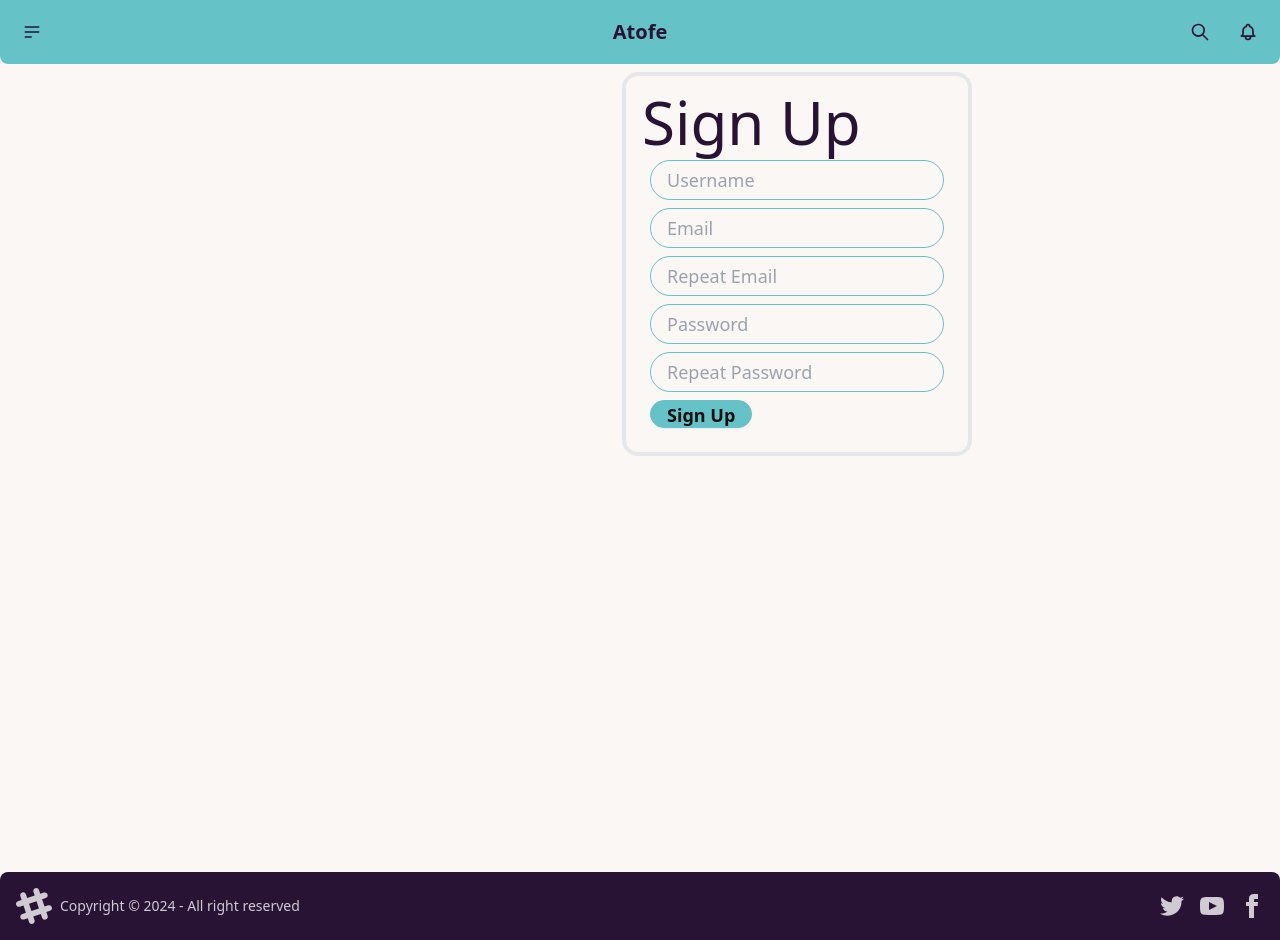
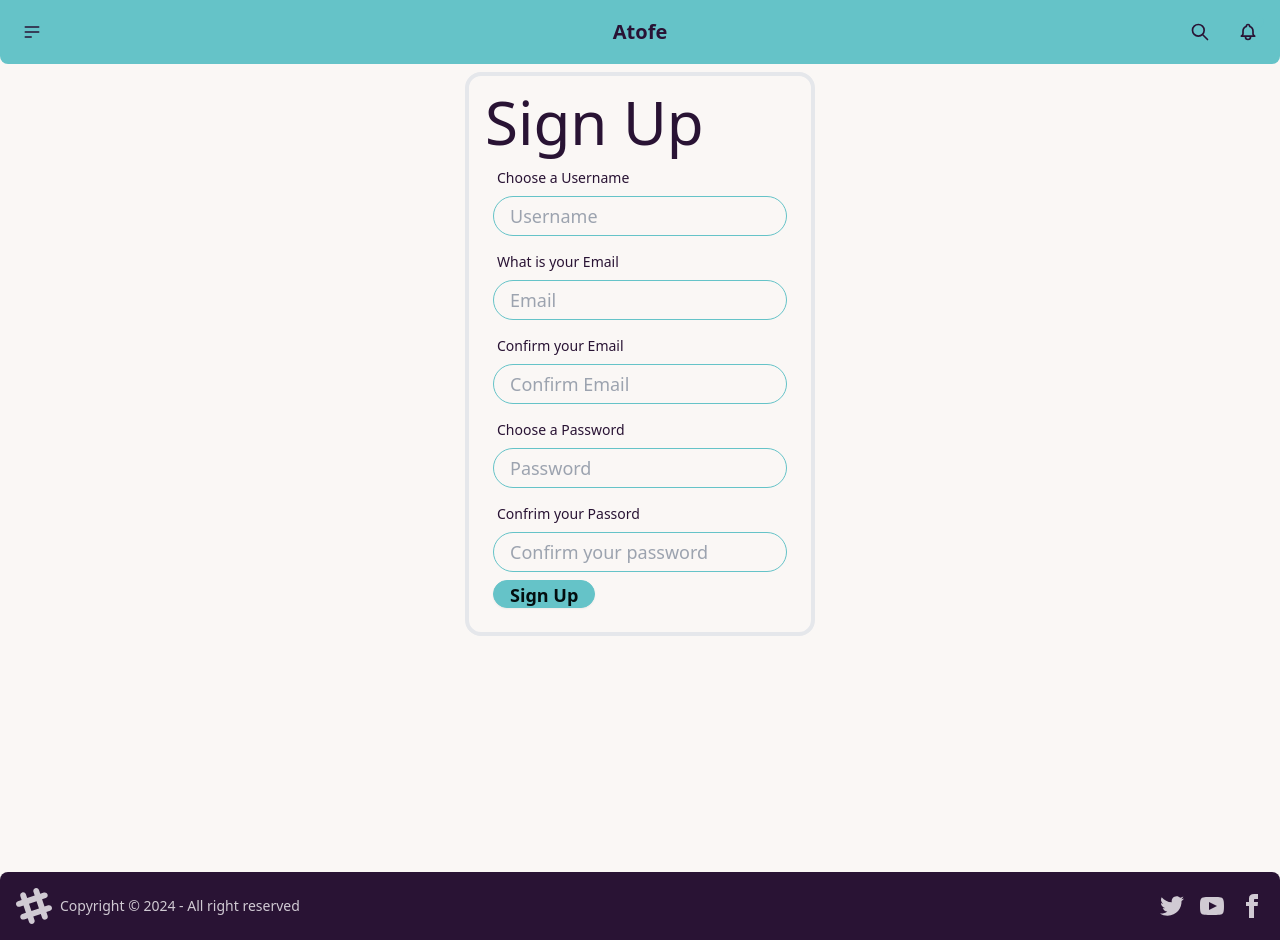
Before and after one commit to DriesVerb/ATOFE_REPO, a React (Vite) app in the folder web/: page /singup in a window 1280 px wide. Built offline with nearby package versions, Linux system fonts and the light colour scheme; no server answers.

Commit message:
adding new way to validate forms and errors

```diff
--- a/web/src/elements/forms/input/input.tsx
+++ b/web/src/elements/forms/input/input.tsx
@@ -1,25 +1,50 @@
-import clsx from "clsx"
-import React from "react"
+import clsx from 'clsx'
+import React from 'react'
 
 interface InputProps {
   placeholdertext: string
+  label: string
+  error?: string
   type?: string
   variant?: string
-  tail?: string
+  classname?: string
 }
 
-export const Text = React.forwardRef<HTMLInputElement, InputProps>((props, ref) => {
-  const { placeholdertext, tail, variant = 'primary', type = 'text' } = props
+export const Text = React.forwardRef<HTMLInputElement, InputProps>(
+  (props, ref) => {
+    const {
+      label,
+      placeholdertext,
+      classname,
+      error,
+      variant = 'primary',
+      type = 'text',
+    } = props
 
-  const classInput = clsx(`text-xs min-h-7 max-h-7 md:text-lg md:min-h-10 input input-bordered input-${variant} w-full ${tail}`)
+    const classInput = clsx(`text-xs min-h-7
+      max-h-7 md:text-lg md:min-h-10
+      input input-bordered input-${variant} w-full ${classname} ${error && 'input-error'}`)
 
     return (
+      <div>
+        <div className="label">
+          <span className="label-text">{label}</span>
+        </div>
         <input
+          aria-label={label}
           ref={ref}
           type={type}
           placeholder={placeholdertext}
           className={classInput}
+          aria-errormessage={error}
           {...props}
         />
+        {error && (
+          <div className="label">
+            <span className="label-text-alt">{error}</span>
+          </div>
+        )}
+      </div>
     )
-})
+  }
+)
--- /dev/null
+++ b/web/src/types/auth.ts
@@ -0,0 +1,28 @@
+import { z } from 'zod'
+
+export const signUpSchema = z
+  .object({
+    username: z.string().min(2),
+    email: z.string().email().toLowerCase(),
+    confirmEmail: z.string(),
+    password: z.string().min(8),
+    confirmPassword: z.string(),
+  })
+  .superRefine(({ confirmPassword, password, email, confirmEmail }, ctx) => {
+    if (confirmEmail !== email) {
+      ctx.addIssue({
+        code: 'custom',
+        path: ['confirmEmail'],
+        message: 'The email did not match',
+      })
+    }
+    if (confirmPassword !== password) {
+      ctx.addIssue({
+        code: 'custom',
+        path: ['confirmPassword'],
+        message: 'The passwords did not match',
+      })
+    }
+  })
+
+export type SignUp = z.infer<typeof signUpSchema>
--- a/web/src/views/auth/authSignUp.tsx
+++ b/web/src/views/auth/authSignUp.tsx
@@ -1,51 +1,65 @@
 import { Btn, Form, Txt } from '#/elements'
 import { AuthContainter } from './components/authContainer'
-import { z } from 'zod'
 import { useForm } from 'react-hook-form'
 import { zodResolver } from '@hookform/resolvers/zod'
+import { SignUp, signUpSchema } from '#/types/auth'
 
-const signUpSchema = z
-  .object({
-    username: z.string(),
-    email: z.string().email(),
-    confirmEmail: z.string().email(),
-    password: z.string(),
-    confirmPassword: z.string(),
-  })
-  .superRefine(({ confirmPassword, password, email, confirmEmail }, ctx) => {
-    if (confirmEmail !== email) {
-      ctx.addIssue({
-        code: 'custom',
-        message: 'The email did not match',
-      })
-    }
-    if (confirmPassword !== password) {
-      ctx.addIssue({
-        code: 'custom',
-        message: 'The passwords did not match',
-      })
-    }
-  })
 
 export const SignUpView = () => {
-  const { register, handleSubmit, formState: {errors} } = useForm({
+  const {
+    register,
+    handleSubmit,
+    formState: { errors },
+  } = useForm<SignUp>({
     resolver: zodResolver(signUpSchema),
   })
 
-  console.log(errors)
+  const onSubmit = (data: SignUp) => {
+    console.log(data)
+  }
 
   return (
     <AuthContainter>
       <Txt.H3 text="Sign Up" />
       <form
         className="flex flex-col gap-2 p-2"
-        onSubmit={handleSubmit((e) => console.log(e))}
+        onSubmit={handleSubmit(onSubmit)}
       >
-        <Form.Text placeholdertext="Username"  {...register("username")}/>
-        <Form.Text placeholdertext="Email" type="email" />
-        <Form.Text placeholdertext="Repeat Email" type="email" />
-        <Form.Text placeholdertext="Password" type="password" />
-        <Form.Text placeholdertext="Repeat Password" type="password" />
+        <Form.Text
+          placeholdertext="Username"
+          label="Choose a Username"
+          {...register('username')}
+          error={errors.username && (errors.username.message as string)}
+        />
+        <Form.Text
+          label="What is your Email"
+          error={errors.email && (errors.email.message as string)}
+          placeholdertext="Email"
+          type="email"
+          {...register('email')}
+        />
+        <Form.Text
+          label="Confirm your Email"
+          error={errors.confirmEmail && (errors.confirmEmail.message as string)}
+          placeholdertext="Confirm Email"
+          {...register('confirmEmail')}
+        />
+        <Form.Text
+          label="Choose a Password"
+          error={errors.password && (errors.password.message as string)}
+          placeholdertext="Password"
+          type="password"
+          {...register('password')}
+        />
+        <Form.Text
+          label="Confrim your Passord"
+          error={
+            errors.confirmPassword && (errors.confirmPassword.message as string)
+          }
+          placeholdertext="Confirm your password"
+          type="password"
+          {...register('confirmPassword')}
+        />
         <Btn.Basic text="Sign Up" type="submit" tail="w-fit" />
       </form>
     </AuthContainter>
--- a/web/src/views/auth/components/authContainer.tsx
+++ b/web/src/views/auth/components/authContainer.tsx
@@ -2,7 +2,7 @@ import { Children } from '#/types/global/common'
 
 export const AuthContainter = ({ children }: { children: Children }) => {
   return (
-    <div className="h-fit p-2 md:p-4 rounded-2xl col-start-1 col-end-7 sm:col-start-3 sm:col-end-9 border-bg-neutral-content border-4">
+    <div className="h-fit p-2 md:p-4 rounded-2xl md:col-start-2 md:col-end-4 border-bg-neutral-content border-4">
       {children}
     </div>
   )
```
Lines whose indentation alone changed are shown as unchanged.
